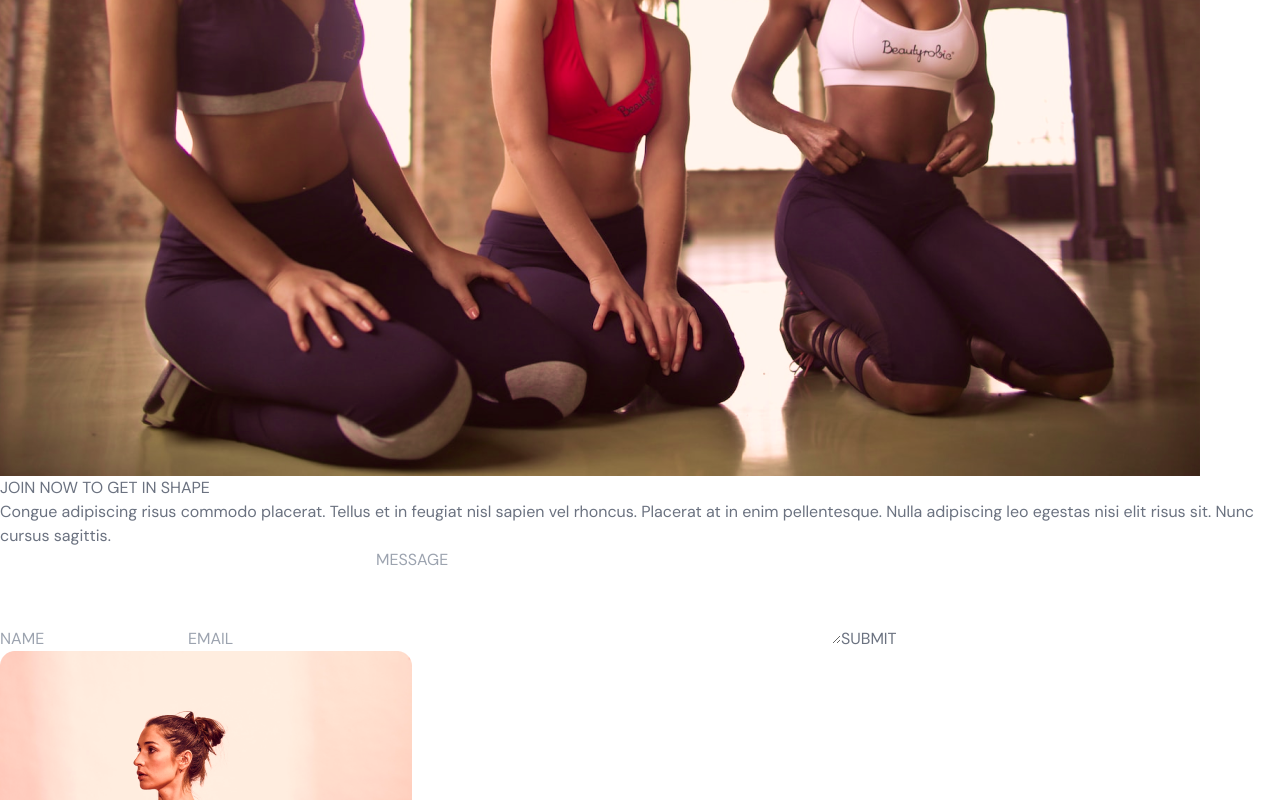
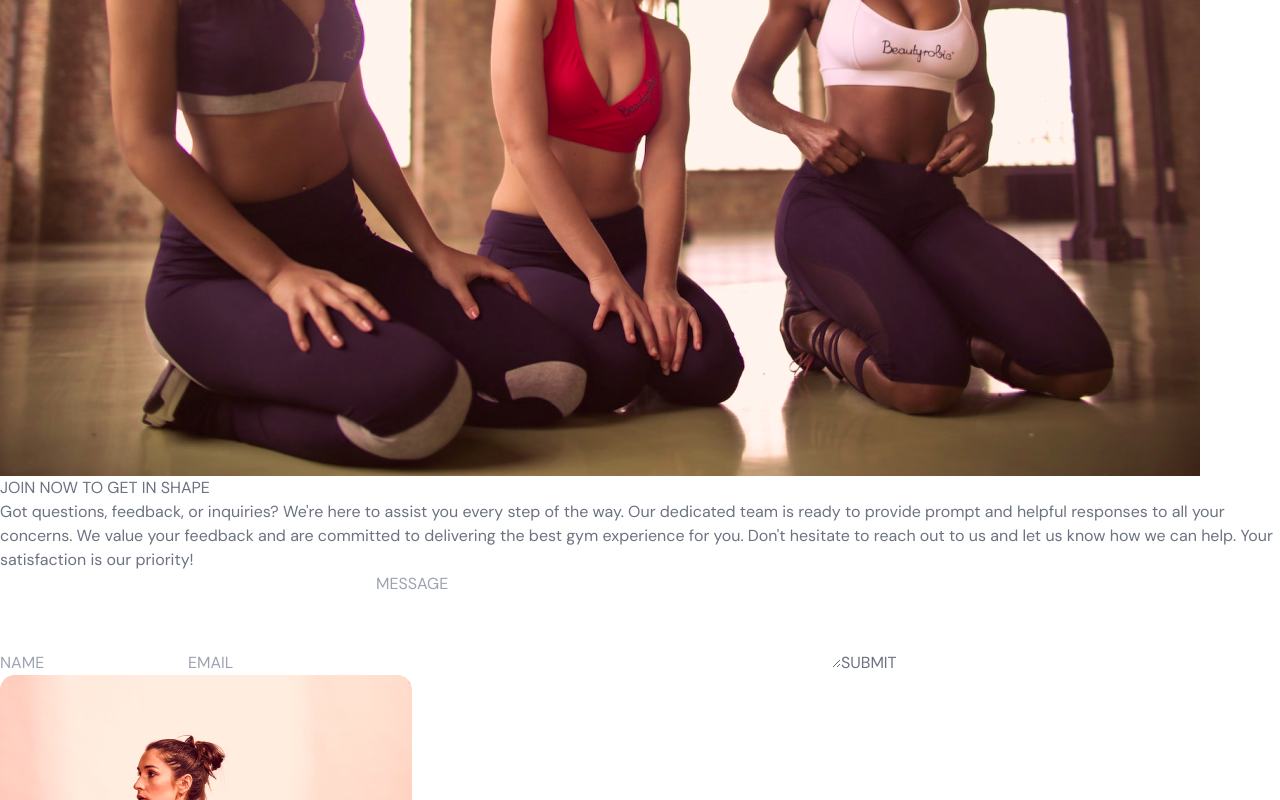
Before and after one commit to McRonaah/OnlineFitFlex, a React (Vite) app: page / in a window 1280 px wide. Shown: the part 11200-12000 px from the top of the page. Built offline with nearby package versions, Linux system fonts and the light colour scheme.

Commit message:
:white_check_mark: updated contact us page

```diff
--- a/src/scenes/contactUs/index.tsx
+++ b/src/scenes/contactUs/index.tsx
@@ -46,9 +46,10 @@ const ContactUs = ({ setSelectedPage }: Props) => {
             <span className="text-primary-500">JOIN NOW</span> TO GET IN SHAPE
           </HText>
           <p className="my-5">
-            Congue adipiscing risus commodo placerat. Tellus et in feugiat nisl
-            sapien vel rhoncus. Placerat at in enim pellentesque. Nulla
-            adipiscing leo egestas nisi elit risus sit. Nunc cursus sagittis.
+          Got questions, feedback, or inquiries? We're here to assist you every step of the way.
+          Our dedicated team is ready to provide prompt and helpful responses to all your concerns.
+          We value your feedback and are committed to delivering the best gym experience for you.
+          Don't hesitate to reach out to us and let us know how we can help. Your satisfaction is our priority!
           </p>
         </motion.div>
 
```
